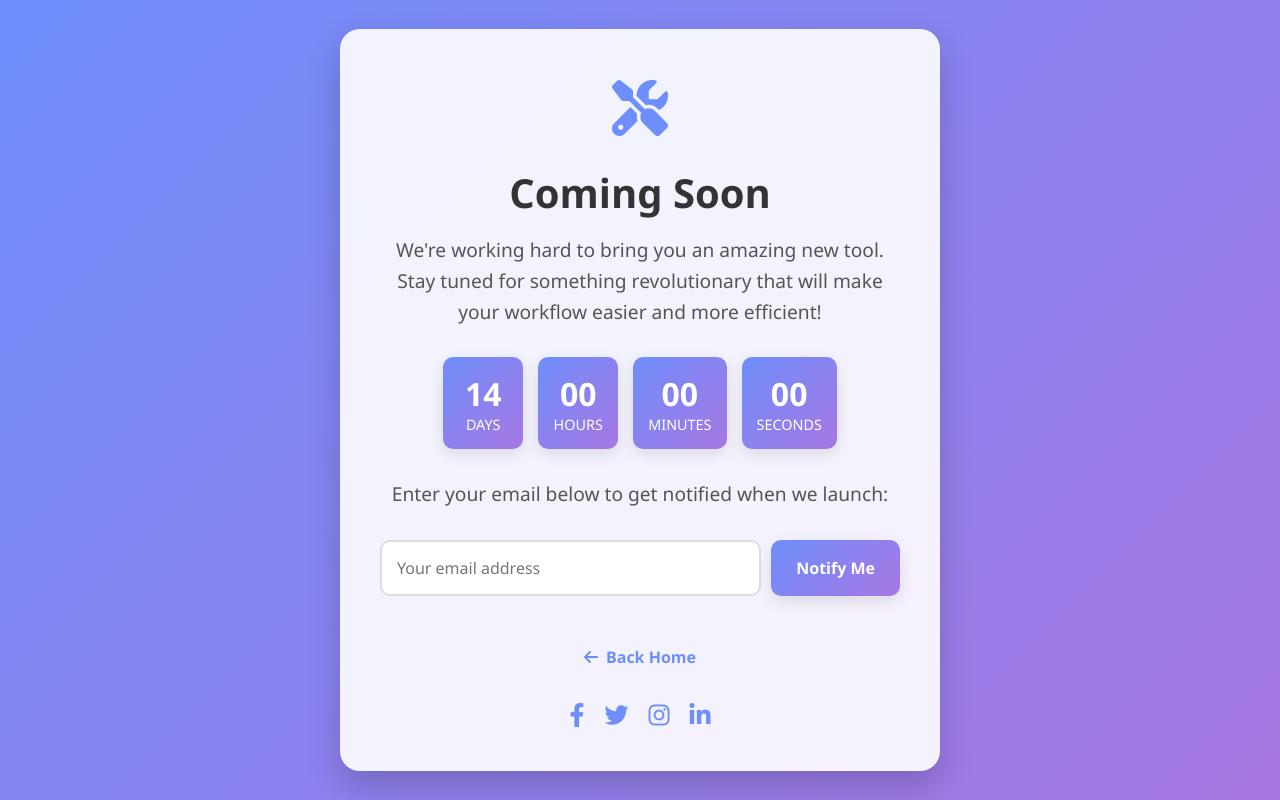
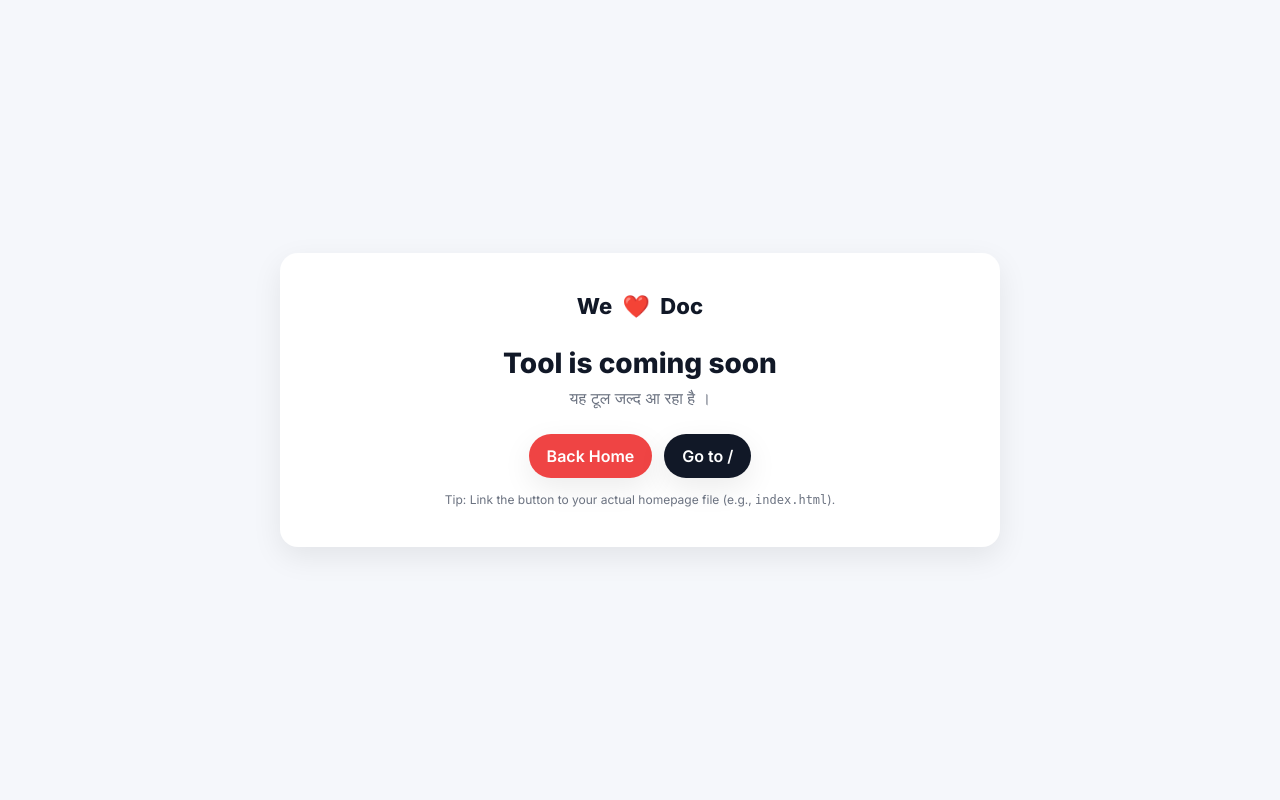
Before and after one commit to ajaysinghrajput9370/welovedocx, a Flask app: page /word-to-pdf in a window 1280 px wide. Run offline with Flask 3, Linux system fonts and the light colour scheme; some libraries are stand-ins or nearby versions.

Commit message:
Update word-to-pdf.html

```diff
--- a/templates/word-to-pdf.html
+++ b/templates/word-to-pdf.html
@@ -1,270 +1,87 @@
 <!DOCTYPE html>
 <html lang="en">
 <head>
-    <meta charset="UTF-8">
-    <meta name="viewport" content="width=device-width, initial-scale=1.0">
-    <title>Tool Coming Soon</title>
-    <link rel="stylesheet" href="https://cdnjs.cloudflare.com/ajax/libs/font-awesome/6.4.0/css/all.min.css">
+  <meta charset="UTF-8" />
+  <meta name="viewport" content="width=device-width, initial-scale=1" />
+  <title>We ❤️ Doc — Coming Soon</title>
+  <link rel="preconnect" href="https://fonts.gstatic.com" crossorigin>
+  <link href="https://fonts.googleapis.com/css2?family=Inter:wght@400;600;800&display=swap" rel="stylesheet">
   <style>
-        * {
+    :root {
+      --bg: #f5f7fb;
+      --card: #ffffff;
+      --text: #111827;
+      --muted: #6b7280;
+      --accent: #ef4444; /* heart red */
+      --shadow: 0 10px 30px rgba(0,0,0,.08);
+      --radius: 18px;
+    }
+    * { box-sizing: border-box; }
+    html, body { height: 100%; }
+    body {
       margin: 0;
-            padding: 0;
-            box-sizing: border-box;
-            font-family: 'Segoe UI', Tahoma, Geneva, Verdana, sans-serif;
+      font-family: Inter, system-ui, -apple-system, Segoe UI, Roboto, Helvetica, Arial, "Apple Color Emoji", "Segoe UI Emoji";
+      background: var(--bg);
+      color: var(--text);
+      display: grid;
+      place-items: center;
+      padding: 24px;
     }
-
-        body {
-            background: linear-gradient(135deg, #6e8efb, #a777e3);
-            min-height: 100vh;
-            display: flex;
-            justify-content: center;
-            align-items: center;
-            color: #333;
-            padding: 20px;
+    .card {
+      width: 100%;
+      max-width: 720px;
+      background: var(--card);
+      border-radius: var(--radius);
+      box-shadow: var(--shadow);
+      padding: 40px 28px;
+      text-align: center;
     }
-
-        .container {
-            background: rgba(255, 255, 255, 0.9);
-            border-radius: 20px;
-            box-shadow: 0 15px 35px rgba(0, 0, 0, 0.2);
-            padding: 40px;
-            text-align: center;
-            max-width: 600px;
-            width: 100%;
-            animation: fadeIn 1s ease-out;
-        }
-
-        @keyframes fadeIn {
-            from { opacity: 0; transform: translateY(20px); }
-            to { opacity: 1; transform: translateY(0); }
-        }
-
-        .logo {
-            font-size: 3.5rem;
-            color: #6e8efb;
-            margin-bottom: 20px;
-        }
-
-        h1 {
-            font-size: 2.5rem;
-            margin-bottom: 15px;
-            color: #333;
-        }
-
-        p {
-            font-size: 1.2rem;
-            line-height: 1.6;
-            margin-bottom: 30px;
-            color: #555;
-        }
-
-        .countdown {
-            display: flex;
-            justify-content: center;
-            gap: 15px;
-            margin: 30px 0;
-        }
-
-        .countdown-item {
-            background: linear-gradient(135deg, #6e8efb, #a777e3);
-            color: white;
-            padding: 15px;
-            border-radius: 10px;
-            min-width: 80px;
-            box-shadow: 0 5px 15px rgba(0, 0, 0, 0.1);
-        }
-
-        .countdown-number {
-            font-size: 2rem;
-            font-weight: bold;
-        }
-
-        .countdown-label {
-            font-size: 0.9rem;
-            text-transform: uppercase;
-        }
-
-        .notify-form {
-            display: flex;
-            margin: 30px 0;
-            gap: 10px;
-        }
-
-        input {
-            flex: 1;
-            padding: 15px;
-            border: 2px solid #ddd;
-            border-radius: 10px;
-            font-size: 1rem;
-            outline: none;
-            transition: border-color 0.3s;
-        }
-
-        input:focus {
-            border-color: #6e8efb;
-        }
-
-        button {
-            background: linear-gradient(135deg, #6e8efb, #a777e3);
-            color: white;
-            border: none;
-            border-radius: 10px;
-            padding: 15px 25px;
-            font-size: 1rem;
-            font-weight: bold;
-            cursor: pointer;
-            transition: transform 0.3s, box-shadow 0.3s;
-            box-shadow: 0 5px 15px rgba(0, 0, 0, 0.1);
-        }
-
-        button:hover {
-            transform: translateY(-3px);
-            box-shadow: 0 8px 20px rgba(0, 0, 0, 0.2);
-        }
-
-        .back-home {
+    .brand {
+      font-weight: 800;
+      font-size: 22px;
       display: inline-flex;
       align-items: center;
-            gap: 8px;
-            margin-top: 20px;
+      gap: 10px;
+      margin-bottom: 18px;
+      letter-spacing: .2px;
+    }
+    .brand .heart { color: var(--accent); }
+    h1 {
+      margin: 10px 0 6px;
+      font-size: 28px;
+      line-height: 1.2;
+    }
+    p { margin: 8px 0 26px; color: var(--muted); }
+    .actions { display: flex; justify-content: center; gap: 12px; flex-wrap: wrap; }
+    a.button {
       text-decoration: none;
-            color: #6e8efb;
-            font-weight: bold;
-            transition: color 0.3s;
+      display: inline-block;
+      padding: 12px 18px;
+      border-radius: 999px;
+      box-shadow: var(--shadow);
+      transition: transform .08s ease, box-shadow .2s ease;
+      font-weight: 600;
     }
-
-        .back-home:hover {
-            color: #a777e3;
-        }
-
-        .social-icons {
-            display: flex;
-            justify-content: center;
-            gap: 20px;
-            margin-top: 30px;
-        }
-
-        .social-icons a {
-            color: #6e8efb;
-            font-size: 1.5rem;
-            transition: color 0.3s, transform 0.3s;
-        }
-
-        .social-icons a:hover {
-            color: #a777e3;
-            transform: translateY(-3px);
-        }
-
-        @media (max-width: 600px) {
-            .container {
-                padding: 30px 20px;
-            }
-
-            h1 {
-                font-size: 2rem;
-            }
-
-            .countdown {
-                flex-wrap: wrap;
-            }
-
-            .notify-form {
-                flex-direction: column;
-            }
-        }
+    a.primary { background: var(--accent); color: white; }
+    a.secondary { background: #111827; color: white; }
+    a.button:active { transform: translateY(1px); box-shadow: 0 6px 18px rgba(0,0,0,.08); }
+    .hint { font-size: 12px; color: var(--muted); margin-top: 14px; }
   </style>
 </head>
 <body>
-    <div class="container">
-        <div class="logo">
-            <i class="fas fa-tools"></i>
+  <main class="card" role="main">
+    <div class="brand" aria-label="We Love Doc">
+      We <span class="heart" aria-hidden="true">❤️</span> Doc
+    </div>
+    <h1>Tool is coming soon</h1>
+    <p>यह टूल जल्द आ रहा है ।</p>
+
+    <div class="actions">
+      <a class="button primary" href="index.html" aria-label="Back to Home">Back Home</a>
+      <a class="button secondary" href="/" aria-label="Go to Site Root">Go to /</a>
     </div>
 
-        <h1>Coming Soon</h1>
-
-        <p>We're working hard to bring you an amazing new tool. Stay tuned for something revolutionary that will make your workflow easier and more efficient!</p>
-
-        <div class="countdown">
-            <div class="countdown-item">
-                <div class="countdown-number" id="days">00</div>
-                <div class="countdown-label">Days</div>
-            </div>
-            <div class="countdown-item">
-                <div class="countdown-number" id="hours">00</div>
-                <div class="countdown-label">Hours</div>
-            </div>
-            <div class="countdown-item">
-                <div class="countdown-number" id="minutes">00</div>
-                <div class="countdown-label">Minutes</div>
-            </div>
-            <div class="countdown-item">
-                <div class="countdown-number" id="seconds">00</div>
-                <div class="countdown-label">Seconds</div>
-            </div>
-        </div>
-
-        <p>Enter your email below to get notified when we launch:</p>
-
-        <div class="notify-form">
-            <input type="email" placeholder="Your email address">
-            <button>Notify Me</button>
-        </div>
-
-        <a href="#" class="back-home">
-            <i class="fas fa-arrow-left"></i> Back Home
-        </a>
-
-        <div class="social-icons">
-            <a href="#"><i class="fab fa-facebook-f"></i></a>
-            <a href="#"><i class="fab fa-twitter"></i></a>
-            <a href="#"><i class="fab fa-instagram"></i></a>
-            <a href="#"><i class="fab fa-linkedin-in"></i></a>
-        </div>
-    </div>
-
-    <script>
-        // Countdown timer
-        function updateCountdown() {
-            const launchDate = new Date();
-            launchDate.setDate(launchDate.getDate() + 14); // Set launch date to 14 days from now
-
-            const now = new Date();
-            const diff = launchDate - now;
-
-            const days = Math.floor(diff / (1000 * 60 * 60 * 24));
-            const hours = Math.floor((diff % (1000 * 60 * 60 * 24)) / (1000 * 60 * 60));
-            const minutes = Math.floor((diff % (1000 * 60 * 60)) / (1000 * 60));
-            const seconds = Math.floor((diff % (1000 * 60)) / 1000);
-
-            document.getElementById('days').textContent = days.toString().padStart(2, '0');
-            document.getElementById('hours').textContent = hours.toString().padStart(2, '0');
-            document.getElementById('minutes').textContent = minutes.toString().padStart(2, '0');
-            document.getElementById('seconds').textContent = seconds.toString().padStart(2, '0');
-        }
-
-        // Initial call
-        updateCountdown();
-
-        // Update countdown every second
-        setInterval(updateCountdown, 1000);
-
-        // Form submission handling
-        document.querySelector('button').addEventListener('click', function() {
-            const email = document.querySelector('input').value;
-            if (email) {
-                alert('Thank you! We will notify you at ' + email + ' when we launch.');
-                document.querySelector('input').value = '';
-            } else {
-                alert('Please enter your email address.');
-            }
-        });
-
-        // Back home button functionality
-        document.querySelector('.back-home').addEventListener('click', function(e) {
-            e.preventDefault();
-            alert('Redirecting to home page...');
-            // In a real implementation, you would use: window.location.href = 'your-homepage-url';
-        });
-    </script>
+    <div class="hint">Tip: Link the button to your actual homepage file (e.g., <code>index.html</code>).</div>
+  </main>
 </body>
 </html>
```
Lines whose indentation alone changed are shown as unchanged.
